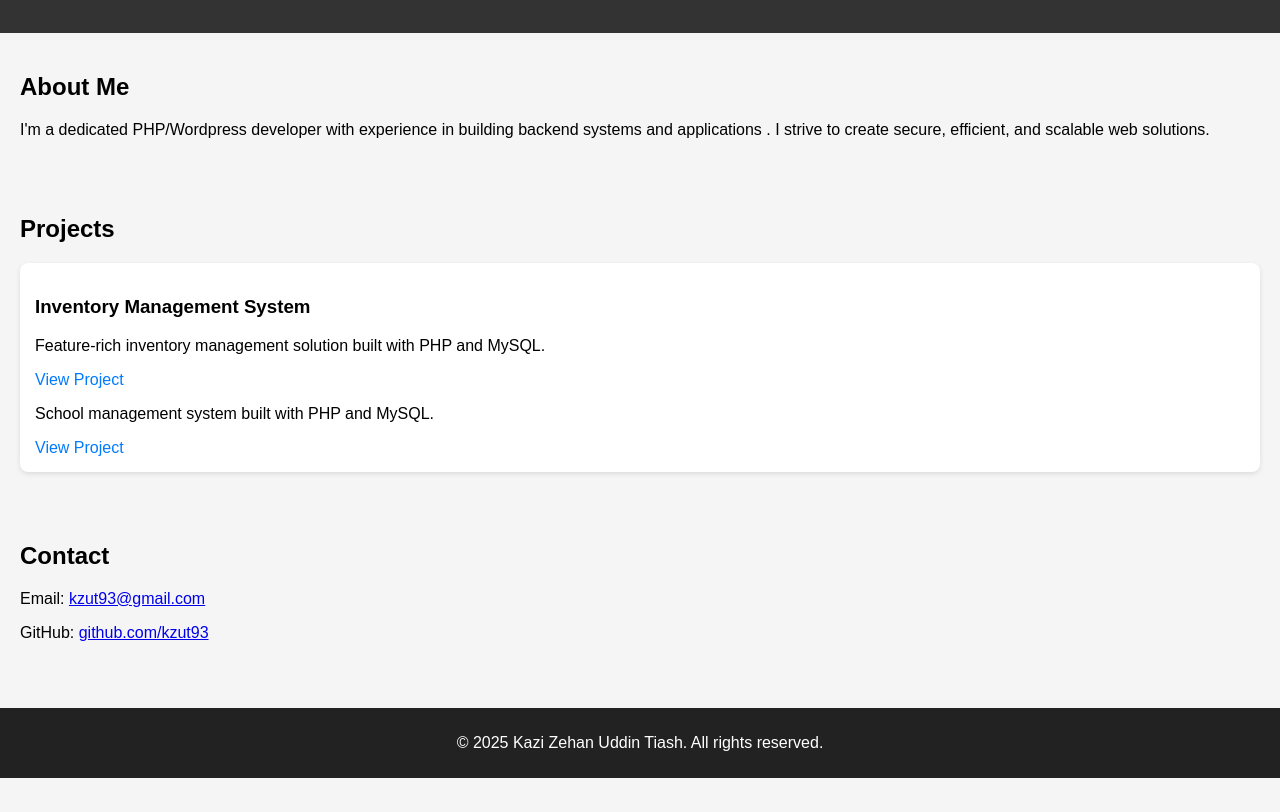
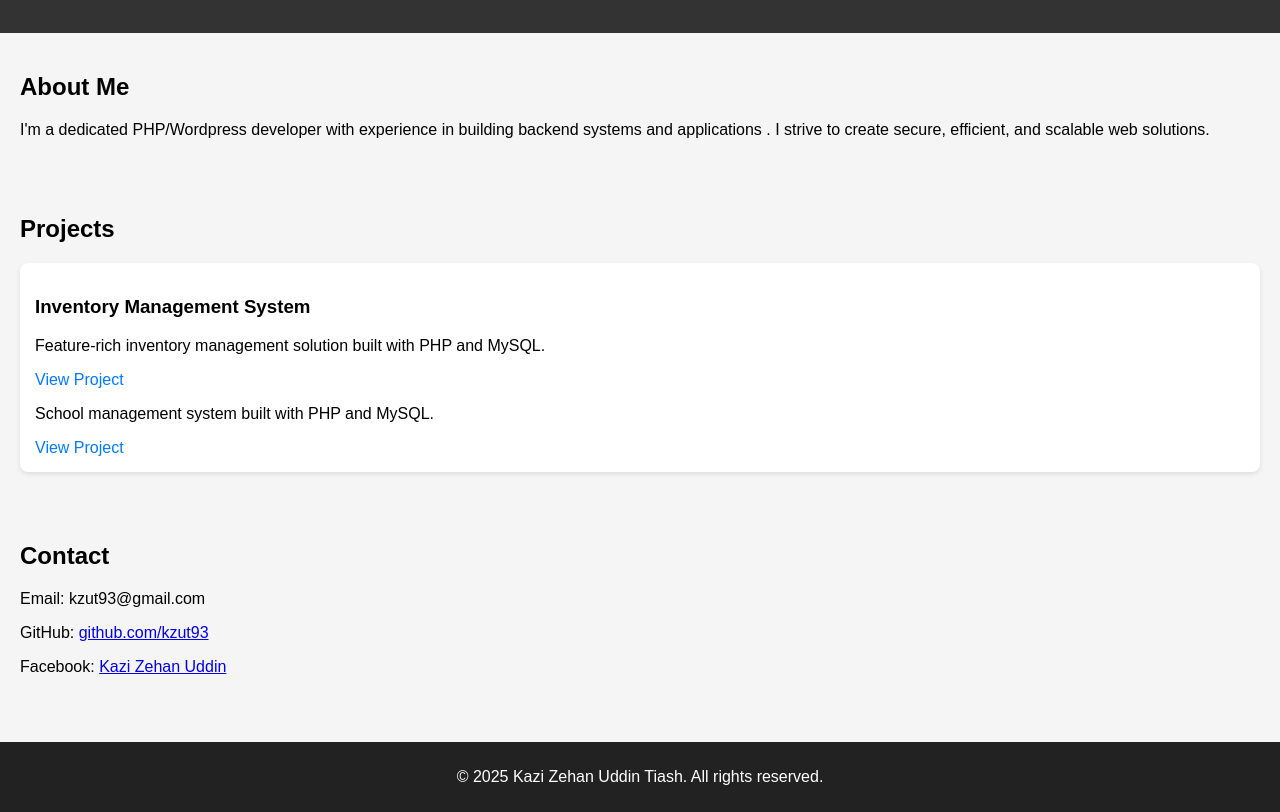
Before and after one commit to kzut93/Tiash, a plain HTML site: page index.html in a window 1280 px wide. Shown: the part 121-933 px from the top of the page. Before the commit the page ends 899 px from the top, so only its background shows below. Drawn offline with Linux system fonts and the light colour scheme.

Commit message:
Update index.html

```diff
--- a/index.html
+++ b/index.html
@@ -44,8 +44,10 @@
 
 <section>
   <h2>Contact</h2>
-  <p>Email: <a href="mailto:kzut93@gmail.com">kzut93@gmail.com</a></p>
+  <p>Email: kzut93@gmail.com</p>
   <p>GitHub: <a href="https://github.com/kzut93" target="_blank">github.com/kzut93</a></p>
+  <p>Facebook: <a href="https://www.facebook.com/muhammad.kazi.756597/">Kazi Zehan Uddin</a></p>
+
 </section>
 
 <footer>
```
